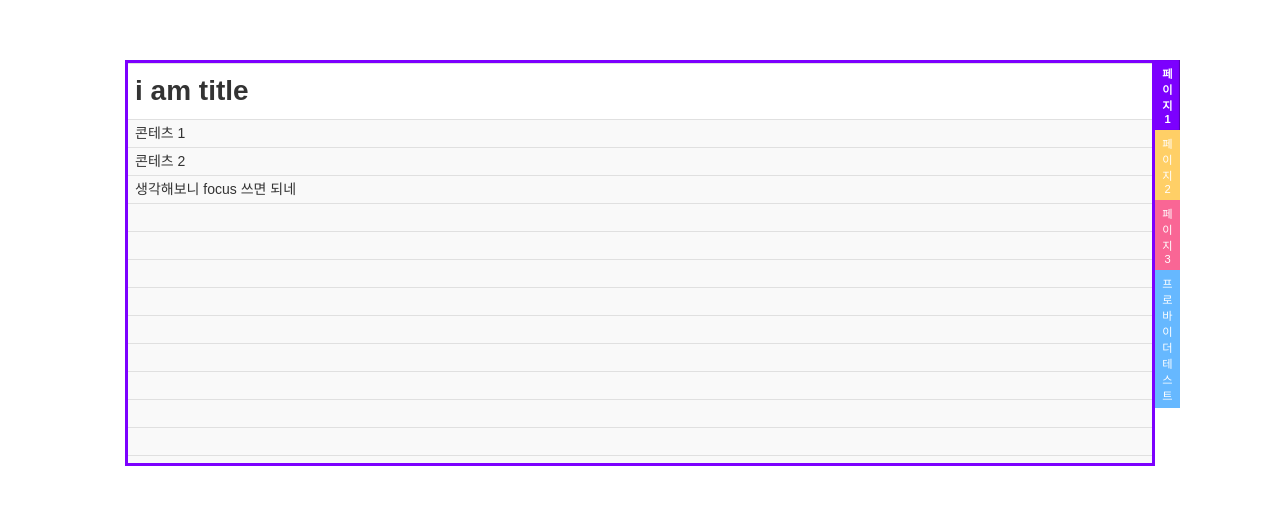
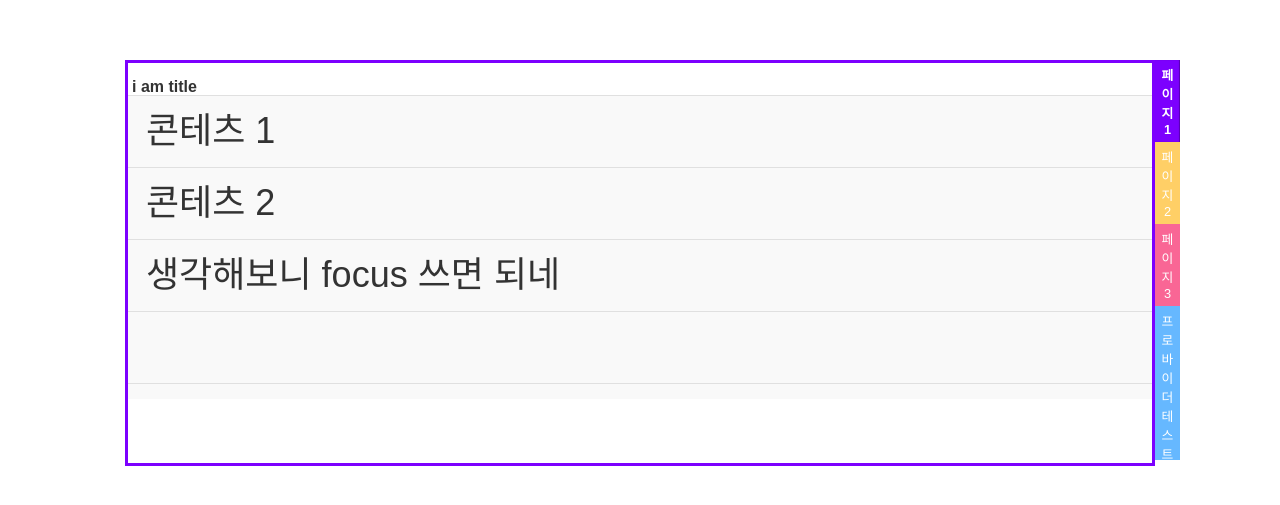
Before and after one commit to kimminhyug/note-card-ui, a Next.js app: page / in a window 1280 px wide. Shown: the part 137-642 px from the top of the page. Built offline with nearby package versions, Linux system fonts and the light colour scheme.

Commit message:
note 사용자 정의 style 추가
- provider 더 상세하게 쪼갤지 검토 필요

```diff
--- a/src/app/globals.css
+++ b/src/app/globals.css
@@ -53,9 +53,9 @@ body {
   height: var(--note-card-height);
   .title {
     height: 2em; /* 첫 줄을 6em로 설정 */
-    background-image: linear-gradient(to bottom, #e0e0e0 1px, transparent 1px);
-    background-size: 100% 2em; /* 줄 간격 설정 */
-    font-size: 2em;
+    /* background-image: linear-gradient(to bottom, #e0e0e0 1px, transparent 1px); */
+    /* background-size: 100% 2em;
+    font-size: 2em; */
     font-weight: bold;
     padding: 0.5em 0.25em;
     &:empty {
@@ -80,7 +80,7 @@ body {
 
   /*폰트 영역*/
   color: #333;
-  font-size: 14px;
+  /* font-size: 14px; */
   font-family: 'Arial', sans-serif;
   /* padding: 4px; */
   padding: 0p 2px;
@@ -90,7 +90,7 @@ body {
     width: 100%;
     height: calc(100% - 4em);
     position: relative;
-    font-size: 1em;
+    /* font-size: 1em; */
     background-color: #f9f9f9;
     /*줄무늬 영역 줄 간격을 폰트의 2배로 설정*/
     background-image: linear-gradient(to bottom, #e0e0e0 1px, transparent 1px);
--- a/src/app/note-card/note-card-context.ts
+++ b/src/app/note-card/note-card-context.ts
@@ -1,3 +1,4 @@
-import { createContext } from "react";
+import { createContext } from 'react';
+import { INoteCardProps } from './note-card';
 
-export const NoteCardContext = createContext({fontSize:'1em'})
+export const NoteCardContext = createContext<{ styles: INoteCardProps['noteStyles'] }>({ styles: { fontSize: '1em' } });
--- a/src/app/note-card/note-card.tsx
+++ b/src/app/note-card/note-card.tsx
@@ -1,5 +1,5 @@
 'use client';
-import React, { useReducer, useState } from 'react';
+import React, { useEffect, useReducer, useState } from 'react';
 import { NoteCardContext } from './note-card-context';
 import { Row, RowData } from './row';
 
@@ -12,10 +12,11 @@ const cardColor = {
 };
 
 // 폰트 사이즈
-interface INoteCardProps {
+export interface INoteCardProps {
   rowCount?: number;
   // rowHeight: number| string;
-  fontSize?: number | string;
+
+  noteStyles?: { fontSize?: number | string; lineHeight?: number | string };
 }
 
 const ROW_ACTION = {
@@ -52,10 +53,20 @@ const rowReducer = (state, action) => {
   }
 };
 
-export const NoteCard = ({ rowCount, fontSize = '12px' }: INoteCardProps) => {
+const getFontSize = (size: string | number) => {
+  if (!size) return 1;
+  const result = size?.toString()?.match(/[\d.]+/);
+  return result ? Number(result?.[0]) : null;
+};
+export const NoteCard = ({ rowCount, noteStyles = {} }: INoteCardProps) => {
   // 탭 idx
   const [activeTab, setActiveTab] = useState(0);
-  const [noteStyle, setNoteStyle] = useState({ fontSize: '1em', lineHeight: '2em', backgroundSize: '100% 2em' });
+  const [noteStyle, setNoteStyle] = useState({
+    fontSize: noteStyles.fontSize || '1em',
+    lineHeight: noteStyles.lineHeight || '2em',
+    backgroundSize: `100% ${`${getFontSize(noteStyles.fontSize) * 2}em`}`,
+  });
+
   const [rowList, dispatch] = useReducer(rowReducer, defaultRowList);
   const updateRow = (tab, order, newContent) => {
     dispatch({ type: ROW_ACTION.UPDATE, tab, order, newContent });
@@ -76,7 +87,9 @@ export const NoteCard = ({ rowCount, fontSize = '12px' }: INoteCardProps) => {
       }
     }
   };
-
+  useEffect(() => {
+    setNoteStyle((prev) => ({ ...prev, ...noteStyles }));
+  }, [noteStyles]);
   // contents는 따로 가는게 관리하기 편할듯
   const tabs = [
     {
@@ -127,7 +140,7 @@ export const NoteCard = ({ rowCount, fontSize = '12px' }: INoteCardProps) => {
 
   return (
     <div className={`note-card-container ${tabs[activeTab].theme}`} onKeyDown={handleNoteKeydown}>
-      <NoteCardContext.Provider value={noteStyle}>
+      <NoteCardContext.Provider value={{ styles: noteStyle }}>
         <div className="tab-container">
           {tabs.map((tab, idx) => (
             <div
@@ -140,7 +153,7 @@ export const NoteCard = ({ rowCount, fontSize = '12px' }: INoteCardProps) => {
           ))}
         </div>
         <div className="title">{tabs[activeTab].title && tabs[activeTab].title()}</div>
-        <div className="card-content flex-container flex-col">
+        <div className="card-content flex-container flex-col" style={noteStyle}>
           {rowList
             .filter((row) => row.tab === activeTab)
             .map((row, idx) => {
--- a/src/app/note-card/row.tsx
+++ b/src/app/note-card/row.tsx
@@ -65,7 +65,7 @@ export const Row: IRow = ({ onClick, className, id, row, updateRow }) => {
           id={id.toString()}
           tabIndex={id}
           // onClick={handleClickRow}
-          style={noteStyle}
+          style={noteStyle.styles}
           className={rowClass}
         >
           {row.content}
@@ -79,7 +79,7 @@ export const Row: IRow = ({ onClick, className, id, row, updateRow }) => {
           // onClick={handleClickRow}
           onBlur={handleDisableFocus}
           onChange={(e) => updateRow(row.tab, row.order, e.currentTarget.value)}
-          style={noteStyle}
+          style={noteStyle.styles}
           className={rowClass}
           value={row.content}
         ></input>
--- a/src/app/page.tsx
+++ b/src/app/page.tsx
@@ -13,7 +13,7 @@ export default function Home() {
       }}
     >
       {/* row count로 height 지정 또는 역으로 */}
-      <NoteCard rowCount={0} />
+      <NoteCard rowCount={0} noteStyles={{ fontSize: '1.5em' }} />
     </div>
   );
 }
```
